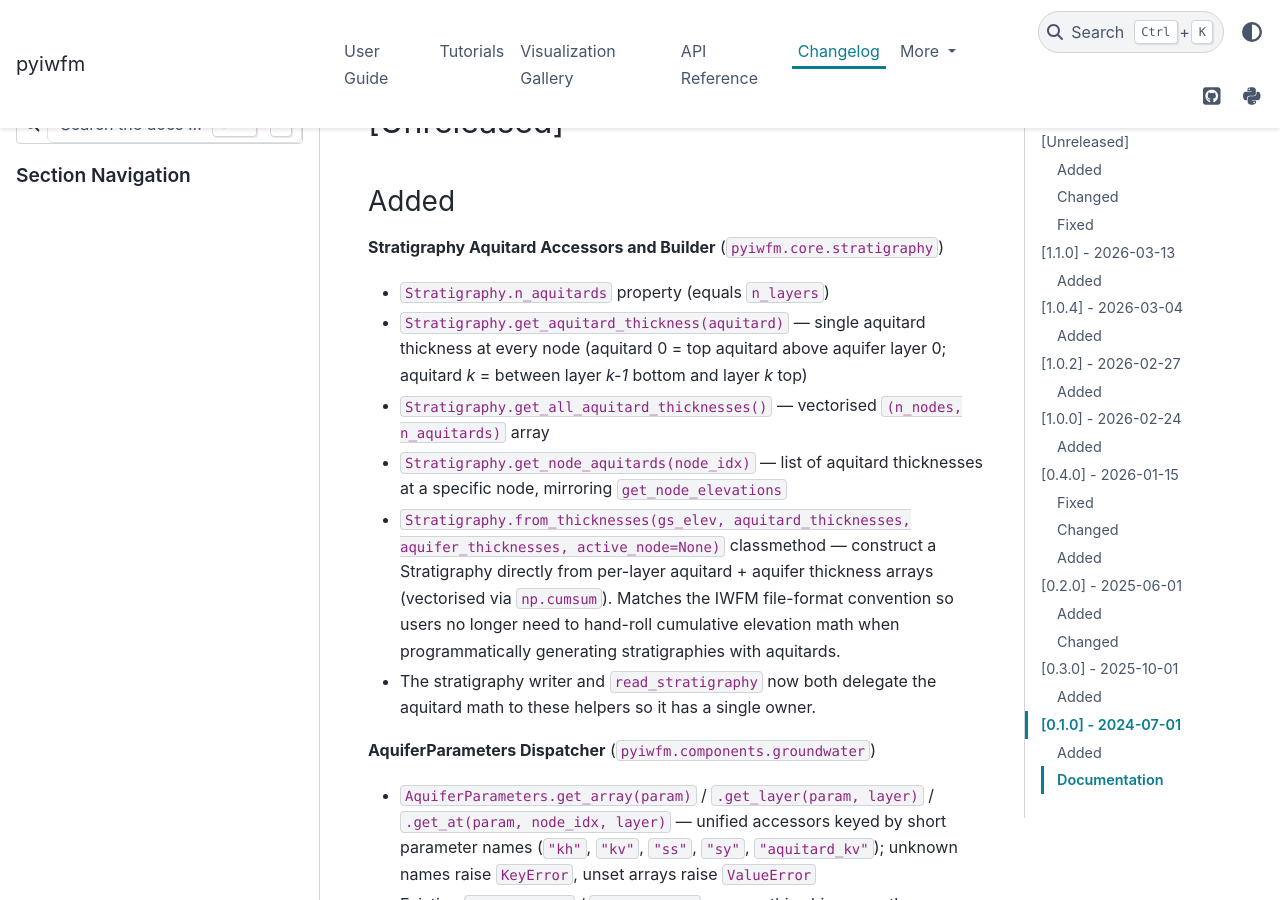
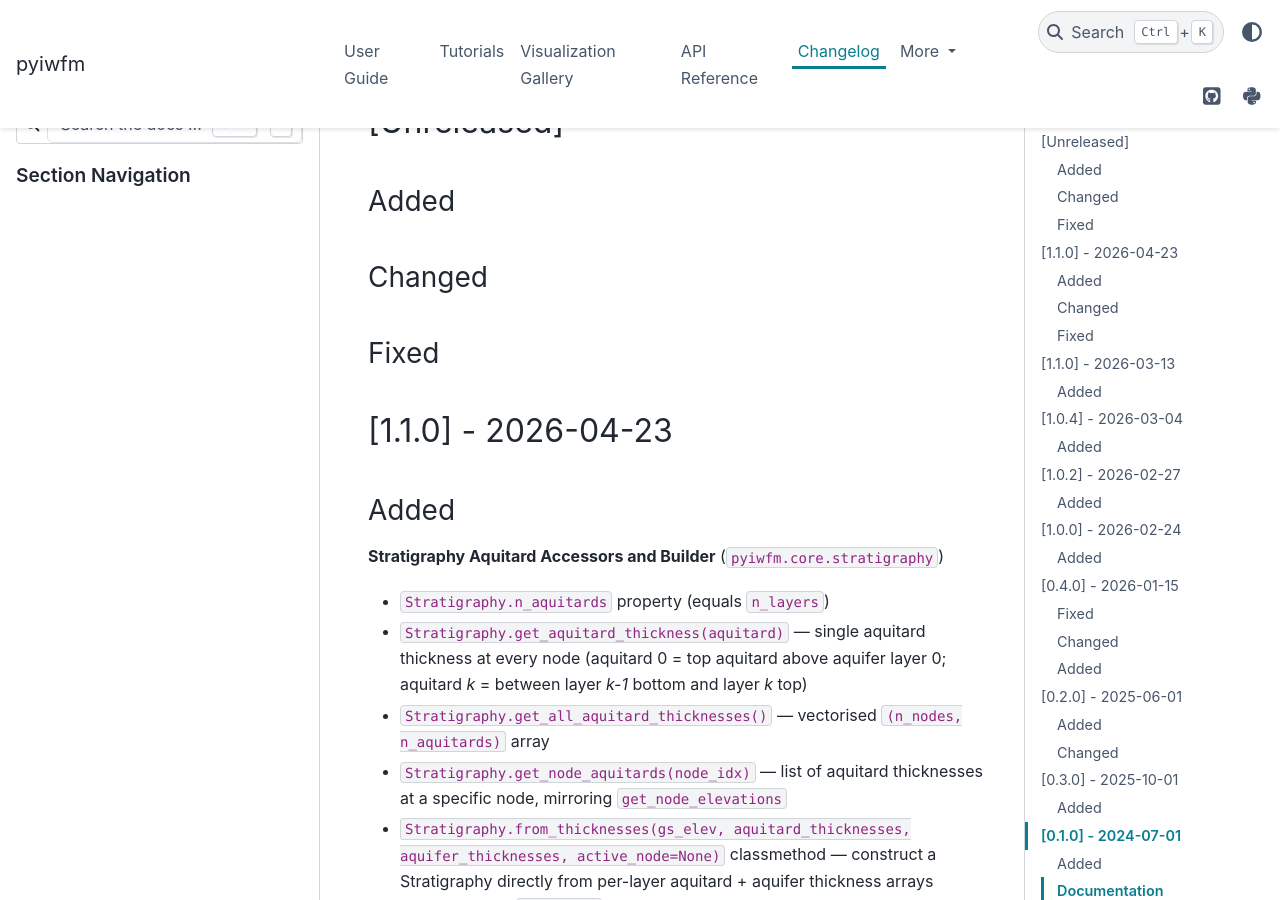
Before and after one commit to hatch-tyler/pyiwfm, a Sphinx documentation site: the page built from docs/changelog.rst, in a window 1280 px wide and 900 px high, scrolled down 311 px. Built offline with Sphinx 7.4.7 and the PyData theme 0.15.4, drawn with Linux system fonts in a browser that asks for light colours.

Commit message:
Update changelog for v1.1.0
Co-Authored-By: Claude Opus 4.7 (1M context) <noreply@anthropic.com>

```diff
--- a/docs/changelog.rst
+++ b/docs/changelog.rst
@@ -8,6 +8,18 @@ and this project adheres to `Semantic Versioning <https://semver.org/spec/v2.0.0
 
 [Unreleased]
 ------------
+
+Added
+~~~~~
+
+Changed
+~~~~~~~
+
+Fixed
+~~~~~
+
+[1.1.0] - 2026-04-23
+--------------------
 
 Added
 ~~~~~
```
